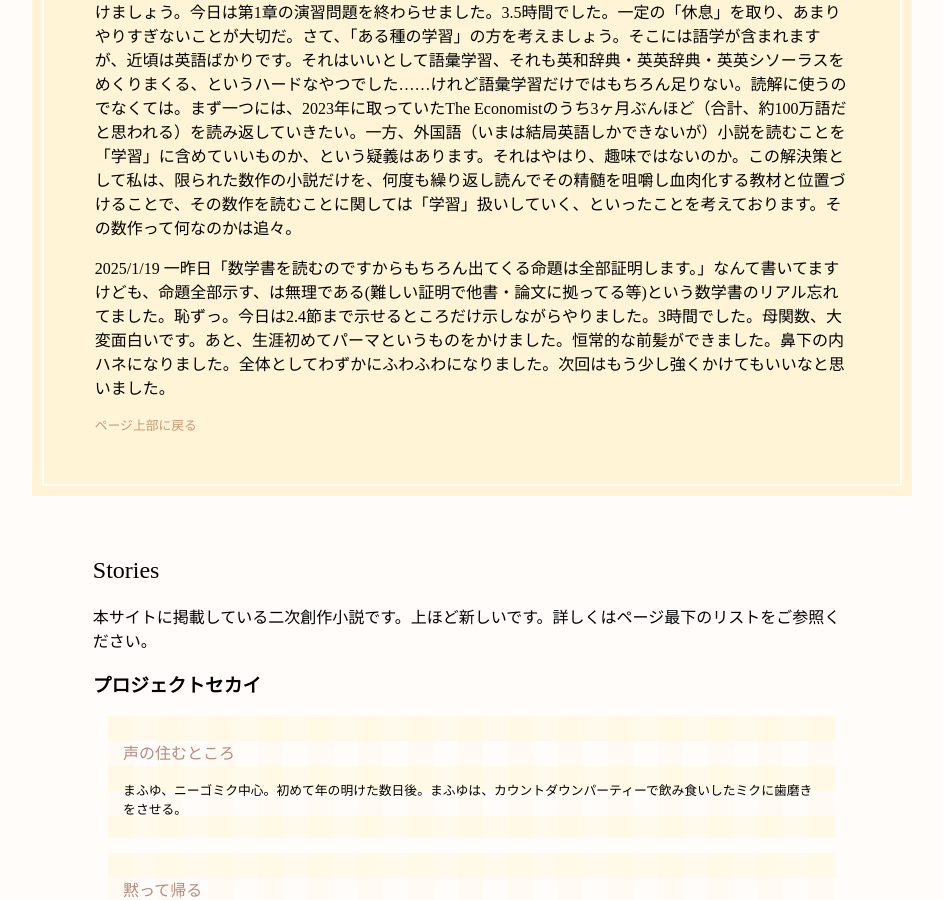
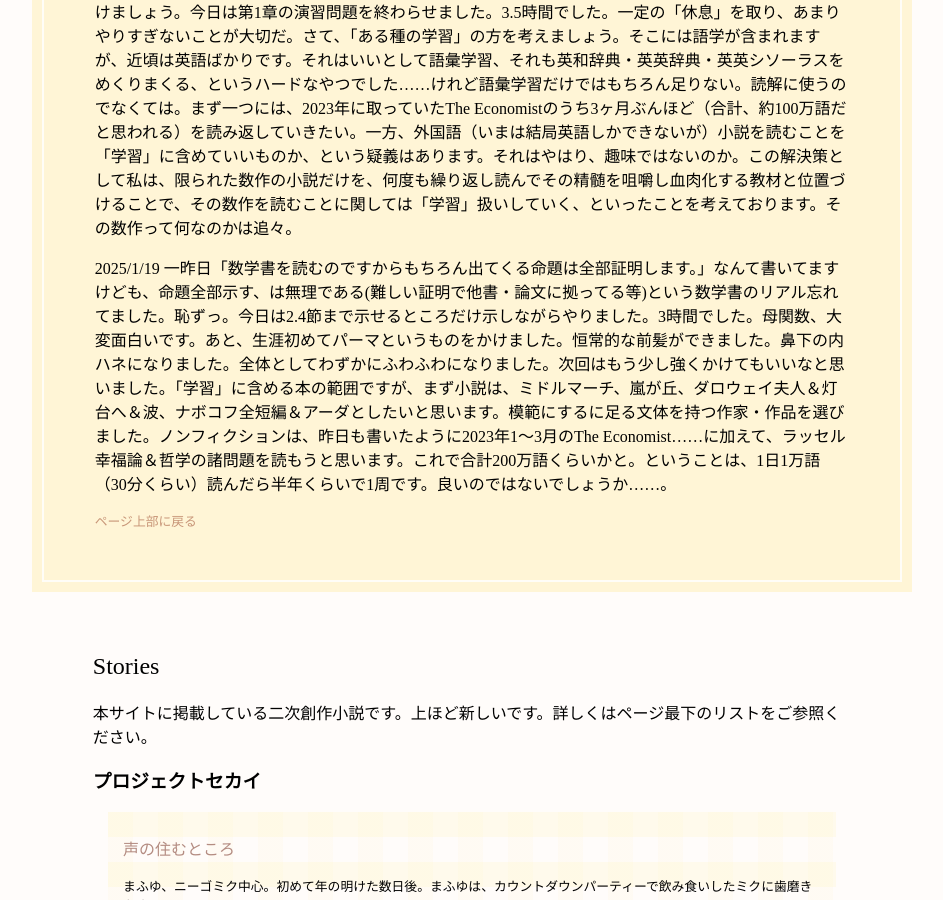
Before and after one commit to misora100/misora100.github.io, a Jekyll site: the page index.html, which Jekyll copies as it is, in a window 1280 px wide and 900 px high, scrolled down 2498 px. Shown: the whole window, without its empty margins (168-1111 px from the left). Built offline with Jekyll 4.4.1, drawn with Linux system fonts in a browser that asks for light colours; some web fonts are replaced.

Commit message:
Update index.html

```diff
--- a/index.html
+++ b/index.html
@@ -89,7 +89,7 @@
         <p>2024/11/26～2024/11/30 日記の存在自体忘れてしまっていた……。おそるべき脳。復職できるかな。日記書くのも、ちゃんとデイリーのタスクとして明示しないとだな。この間何してたんだっけ。ええっと、リンバス4章クリアね。リンバスの暗示的なテキストの良さを感じました。あとは図書館に行ったり、役所に行ったり、通院したり、ですね。</p>
         <p>2025/1/17 それで今日である。何してたん？ あけましておめでとうございます。会社の休職から復帰し、仕事をしていました。どころか忙殺されていました。おかしい、復職直後にこんなに仕事させられるなんて……。まずは私、やれます！ 仕事できます！ という忠誠心と勇気が湧いてきた（この時点で怪しい）が、年末年始含めた休日返上の長時間勤務が続くうちに体力が尽きて、疲れ果てるとこんどは精神が削られ出し、私、惨めだ……。私、私、Twitterで変なことばかり書いてる、こどもに退行してる、まともにおとなやってない、私って正味な話いま周囲の方々からどう見えてるんですcar🚒<ｳｳｳｰｶﾝｶﾝｶﾝ！！！！！ 状態になっていました（しかし消防車はcarではない）。承認欲求は灼灼と開花し、対人不安は浪浪と亢進いたしました。躁転ですね。かかる勤務体制がやっと落ち着き、勤務期間からすでに行っていたキューピーコーワゴールドシリーズ、人参養栄湯等の投入、マインドフルネス等のクールダウン技法の実践といったありとあらゆる手段を駆使をした結果、身体も心も落ち着いたので、えーと、また日記を書こうと思います。落ち着かなくても書いたほうがいいんだけどね。さて今年は私、勉強を頑張りたいと思っています。休養を除いた可処分時間の一定割合をある種の学習に割く、という約束を覚えていらっしゃいますか？ それもしたい。が、もうひとつやりたいことは……統計の勉強です。ということで……久保川達也（著）、新井仁之ほか（編）『現代数理統計学の基礎』（共立出版、2017年）を読んでいくことにしました。数学書を読むのですからもちろん出てくる命題は全部証明します。演習問題は、発展的なのを除き全部解きます。ということで第1章本文を終わらせました。3時間でした。（この日の項は実際には2025/1/18に書きました。）</p>
         <p>2025/1/18 昨夜はうっかり根をつめて夜更かししてしまい、疲れました。躁転はまだ続いています。気をつけましょう。今日は第1章の演習問題を終わらせました。3.5時間でした。一定の「休息」を取り、あまりやりすぎないことが大切だ。さて、「ある種の学習」の方を考えましょう。そこには語学が含まれますが、近頃は英語ばかりです。それはいいとして語彙学習、それも英和辞典・英英辞典・英英シソーラスをめくりまくる、というハードなやつでした……けれど語彙学習だけではもちろん足りない。読解に使うのでなくては。まず一つには、2023年に取っていたThe Economistのうち3ヶ月ぶんほど（合計、約100万語だと思われる）を読み返していきたい。一方、外国語（いまは結局英語しかできないが）小説を読むことを「学習」に含めていいものか、という疑義はあります。それはやはり、趣味ではないのか。この解決策として私は、限られた数作の小説だけを、何度も繰り返し読んでその精髄を咀嚼し血肉化する教材と位置づけることで、その数作を読むことに関しては「学習」扱いしていく、といったことを考えております。その数作って何なのかは追々。</p>
-        <p>2025/1/19 一昨日「数学書を読むのですからもちろん出てくる命題は全部証明します。」なんて書いてますけども、命題全部示す、は無理である(難しい証明で他書・論文に拠ってる等)という数学書のリアル忘れてました。恥ずっ。今日は2.4節まで示せるところだけ示しながらやりました。3時間でした。母関数、大変面白いです。あと、生涯初めてパーマというものをかけました。恒常的な前髪ができました。鼻下の内ハネになりました。全体としてわずかにふわふわになりました。次回はもう少し強くかけてもいいなと思いました。</p>
+        <p>2025/1/19 一昨日「数学書を読むのですからもちろん出てくる命題は全部証明します。」なんて書いてますけども、命題全部示す、は無理である(難しい証明で他書・論文に拠ってる等)という数学書のリアル忘れてました。恥ずっ。今日は2.4節まで示せるところだけ示しながらやりました。3時間でした。母関数、大変面白いです。あと、生涯初めてパーマというものをかけました。恒常的な前髪ができました。鼻下の内ハネになりました。全体としてわずかにふわふわになりました。次回はもう少し強くかけてもいいなと思いました。「学習」に含める本の範囲ですが、まず小説は、ミドルマーチ、嵐が丘、ダロウェイ夫人＆灯台へ＆波、ナボコフ全短編＆アーダとしたいと思います。模範にするに足る文体を持つ作家・作品を選びました。ノンフィクションは、昨日も書いたように2023年1～3月のThe Economist……に加えて、ラッセル幸福論＆哲学の諸問題を読もうと思います。これで合計200万語くらいかと。ということは、1日1万語（30分くらい）読んだら半年くらいで1周です。良いのではないでしょうか……。</p>
         <div class="back_to_menu"><p><a onclick="ScrollWindow('menu');">ページ上部に戻る</a></p></div>
     </div>
     <div class="main" id="stories">
```
